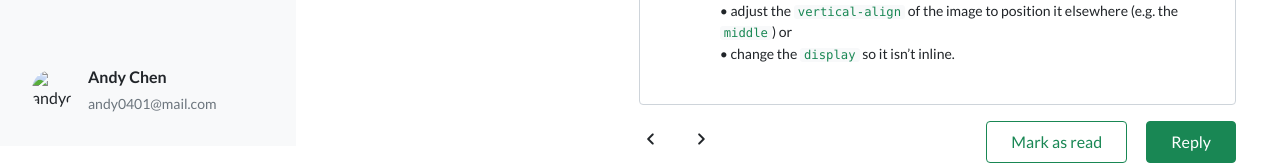
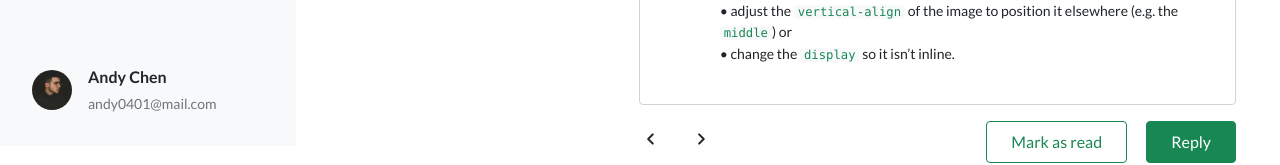
Before and after one commit to PWTDeborah/WEEK5-BG-MGMT, a plain HTML site: page index.html in a window 1280 px wide. Shown: the part 654-819 px from the top of the page. Drawn offline with nearby package versions, Linux system fonts and the light colour scheme; the site is published under a folder, as on GitHub Pages, so addresses that start at the root find nothing.

Commit message:
Update 2022-09-08T08:15:39.925Z

```diff
--- a/index.html
+++ b/index.html
@@ -56,7 +56,7 @@
     </ul>
 
     <div class="d-flex align-items-center mt-auto">
-      <img src="/assets/images/andychen-sm.jpeg" alt="andychen_photo" class="rounded-circle photo me-3">
+      <img src="./assets/images/andychen-sm.jpeg" alt="andychen_photo" class="rounded-circle photo me-3">
         <ul class="list-unstyled mb-0">
           <li class="fw-bold mb-1">Andy Chen</li>
           <li class="fz-14 text-muted">andy0401@mail.com</li>
```
